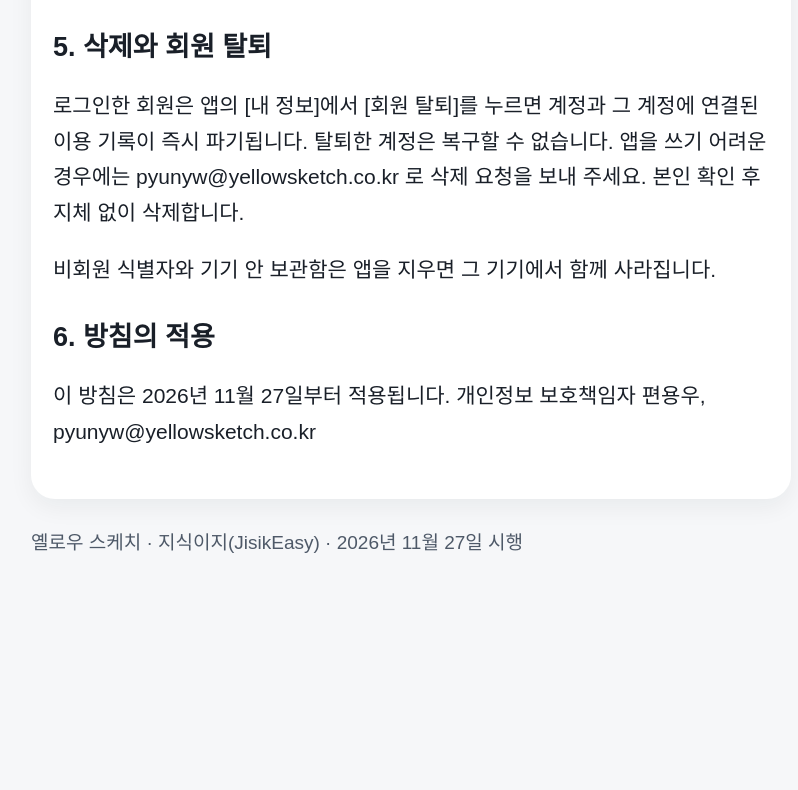
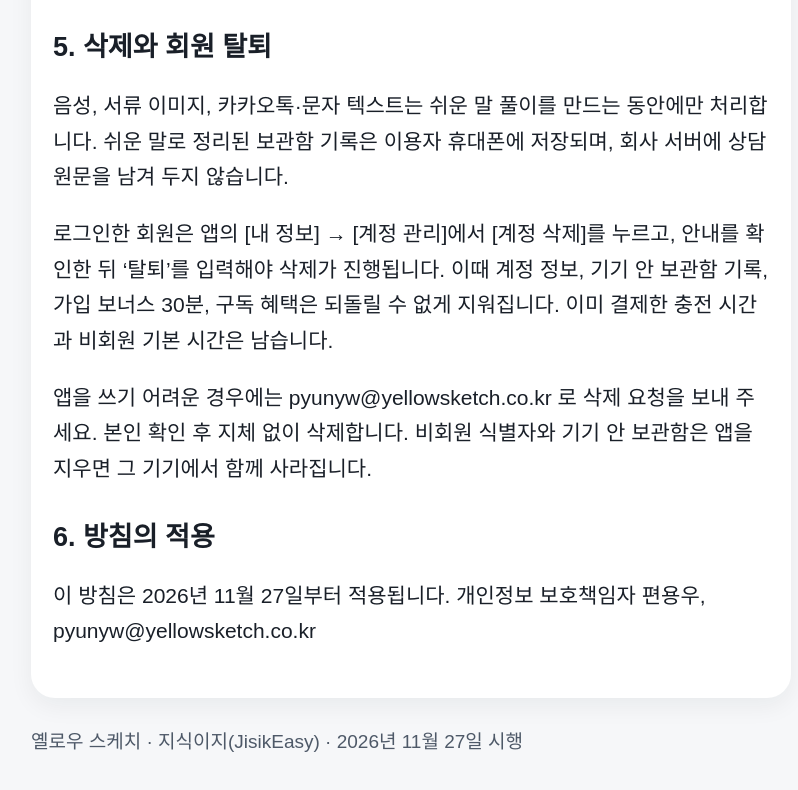
Before and after one commit to knowledgeeasy/knowledgeeasy.github.io, a plain HTML site: page privacy.html in a window 1280 px wide. Shown: the part 1613-2403 px from the top of the page, without its empty margins (229-1027 px from the left). Before the commit the page ends 2236 px from the top, so only its background shows below. Drawn offline with Linux system fonts and the light colour scheme.

Commit message:
State that AI summaries have no official effect and spell out what account deletion removes.
Co-authored-by: Cursor <cursoragent@cursor.com>

```diff
--- a/privacy.html
+++ b/privacy.html
@@ -45,8 +45,9 @@
       <p>분석을 위해 잠시 서버 메모리로 전달된 음성 원본과 서류 이미지 원본은 분석이 끝나는 즉시 폐기하며, 서버에 영구 저장하지 않습니다. 쉬운 말로 정리된 결과는 이용자 기기의 보관함에 저장됩니다.</p>
 
       <h2>5. 삭제와 회원 탈퇴</h2>
-      <p>로그인한 회원은 앱의 [내 정보]에서 [회원 탈퇴]를 누르면 계정과 그 계정에 연결된 이용 기록이 즉시 파기됩니다. 탈퇴한 계정은 복구할 수 없습니다. 앱을 쓰기 어려운 경우에는 pyunyw@yellowsketch.co.kr 로 삭제 요청을 보내 주세요. 본인 확인 후 지체 없이 삭제합니다.</p>
-      <p>비회원 식별자와 기기 안 보관함은 앱을 지우면 그 기기에서 함께 사라집니다.</p>
+      <p>음성, 서류 이미지, 카카오톡·문자 텍스트는 쉬운 말 풀이를 만드는 동안에만 처리합니다. 쉬운 말로 정리된 보관함 기록은 이용자 휴대폰에 저장되며, 회사 서버에 상담 원문을 남겨 두지 않습니다.</p>
+      <p>로그인한 회원은 앱의 [내 정보] → [계정 관리]에서 [계정 삭제]를 누르고, 안내를 확인한 뒤 ‘탈퇴’를 입력해야 삭제가 진행됩니다. 이때 계정 정보, 기기 안 보관함 기록, 가입 보너스 30분, 구독 혜택은 되돌릴 수 없게 지워집니다. 이미 결제한 충전 시간과 비회원 기본 시간은 남습니다.</p>
+      <p>앱을 쓰기 어려운 경우에는 pyunyw@yellowsketch.co.kr 로 삭제 요청을 보내 주세요. 본인 확인 후 지체 없이 삭제합니다. 비회원 식별자와 기기 안 보관함은 앱을 지우면 그 기기에서 함께 사라집니다.</p>
 
       <h2>6. 방침의 적용</h2>
       <p>이 방침은 2026년 11월 27일부터 적용됩니다. 개인정보 보호책임자 편용우, pyunyw@yellowsketch.co.kr</p>
```
Also changed, not shown: terms.html (+1 -1 lines).
